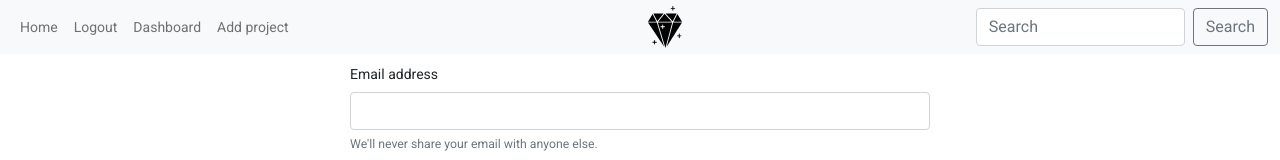
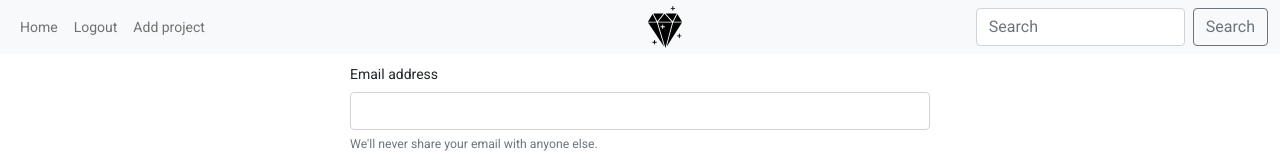
Before and after one commit to Ken-mbira/Tuzo-front, an Angular app: page / in a window 1280 px wide. Shown: the top 160 px of the page. Built offline with nearby package versions, Linux system fonts and the light colour scheme.

Commit message:
add link to home

```diff
--- a/src/app/navbar/navbar.component.html
+++ b/src/app/navbar/navbar.component.html
@@ -7,7 +7,7 @@
         <div class="collapse navbar-collapse" id="navbarSupportedContent">
             <ul class="navbar-nav me-auto mb-2 mb-lg-0">
                 <li class="nav-item">
-                    <a class="nav-link" href="#">Home</a>
+                    <a class="nav-link" href="#" routerLink="dashboard">Home</a>
                 </li>
                 <li class="nav-item" *ngIf="!isAuthenticated">
                     <a class="nav-link" href="#" routerLink="register">Signup</a>
@@ -17,9 +17,6 @@
                 </li>
                 <li class="nav-item" *ngIf="isAuthenticated">
                     <a class="nav-link" href="#" routerLink="" (click)="logout()">Logout</a>
-                </li>
-                <li class="nav-item" *ngIf="isAuthenticated">
-                    <a class="nav-link" href="#" routerLink="dashboard">Dashboard</a>
                 </li>
                 <li class="nav-item" *ngIf="isAuthenticated">
                     <a class="nav-link" href="#" routerLink="new-project">Add project</a>
```
